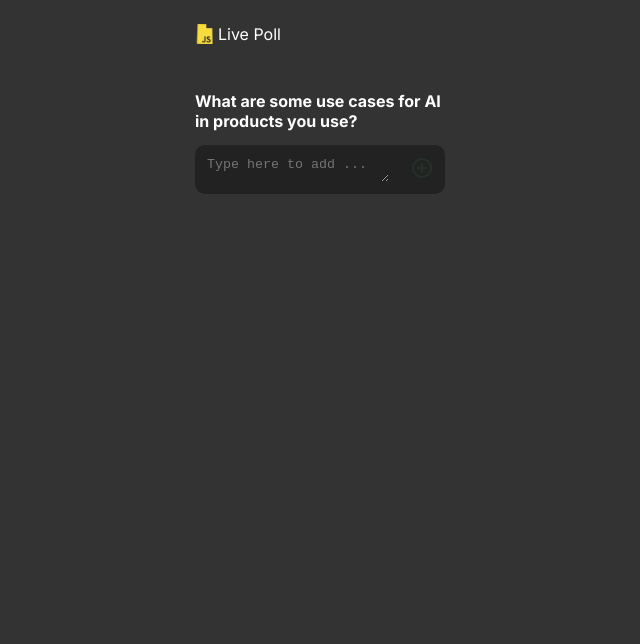
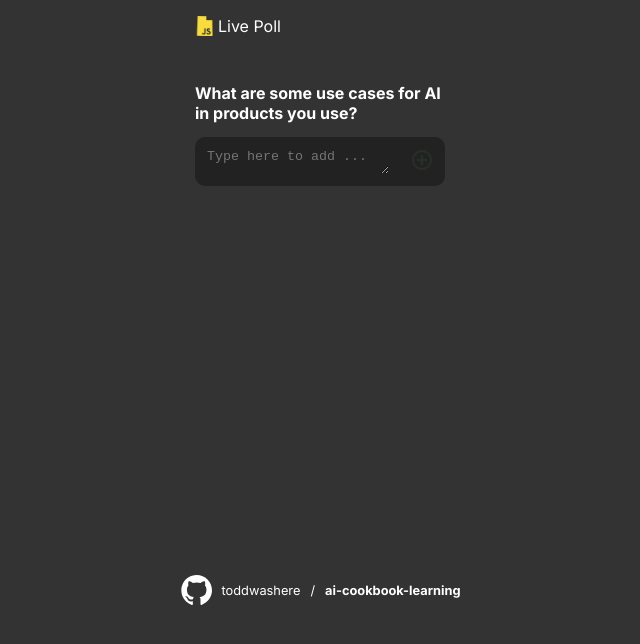
Before and after one commit to toddwashere/live-survey-poll, a Next.js app: page / in a window 1280 px wide. Shown: the top 644 px of the page, without its empty margins (320-960 px from the left). Built offline with nearby package versions, Linux system fonts and the light colour scheme.

Commit message:
Add github repo link

```diff
--- /dev/null
+++ b/src/app/components/GitHubRepoLink.tsx
@@ -0,0 +1,66 @@
+"use client"
+import { css } from "@emotion/css"
+
+
+type Props = {
+   url: string
+   ownerName: string
+   repoName: string
+}
+export const GitHubRepoLink = ({
+   url,
+   ownerName,
+   repoName,
+}: Props) => {
+
+
+   return (
+      <div className={css`
+         display: flex;
+         `}>
+         <a href={url}
+            target="_blank"
+            rel="noreferrer"
+            className={css`
+               color: #FFF;
+               text-decoration: none;
+               font-size: 0.8rem;
+               padding: 10px;
+               border-radius: 10px;
+               background-color: #333;
+               display: flex;
+               gap: 10px;
+               align-items: center;
+               & > svg {
+                  fill: white;
+               }
+               &:hover {
+                  color: #f8dc3d;
+                  background-color: #222;
+                  & > svg {
+                  fill: #f8dc3d;
+               }
+               }
+            `}>
+
+            <GithubLogo />
+
+            <span>{ownerName}</span>
+            <span> / </span>
+            <strong>{repoName}</strong>
+         </a>
+      </div>
+   )
+}
+
+
+const GithubLogo = () => {
+
+   return (
+      <svg viewBox="0 0 24 24"
+         height="32"
+         width="32">
+         <path d="M12.5.75C6.146.75 1 5.896 1 12.25c0 5.089 3.292 9.387 7.863 10.91.575.101.79-.244.79-.546 0-.273-.014-1.178-.014-2.142-2.889.532-3.636-.704-3.866-1.35-.13-.331-.69-1.352-1.18-1.625-.402-.216-.977-.748-.014-.762.906-.014 1.553.834 1.769 1.179 1.035 1.74 2.688 1.25 3.349.948.1-.747.402-1.25.733-1.538-2.559-.287-5.232-1.279-5.232-5.678 0-1.25.445-2.285 1.178-3.09-.115-.288-.517-1.467.115-3.048 0 0 .963-.302 3.163 1.179.92-.259 1.897-.388 2.875-.388.977 0 1.955.13 2.875.388 2.2-1.495 3.162-1.179 3.162-1.179.633 1.581.23 2.76.115 3.048.733.805 1.179 1.825 1.179 3.09 0 4.413-2.688 5.39-5.247 5.678.417.36.776 1.05.776 2.128 0 1.538-.014 2.774-.014 3.162 0 .302.216.662.79.547C20.709 21.637 24 17.324 24 12.25 24 5.896 18.854.75 12.5.75Z"></path>
+      </svg>
+   )
+}
--- a/src/app/globals.css
+++ b/src/app/globals.css
@@ -3,3 +3,8 @@
   color: #fff;
   font-family: Arial, Helvetica, sans-serif;
 }
+
+body {
+  margin: 0;
+  padding: 0;
+}
--- a/src/app/page.module.css
+++ b/src/app/page.module.css
@@ -4,7 +4,7 @@
   justify-content: space-between;
   align-items: center;
   padding: 1rem 0 0 0;
-  min-height: 100vh;
+  min-height: 600px;
 }
 
 .description {
--- a/src/app/page.tsx
+++ b/src/app/page.tsx
@@ -1,3 +1,4 @@
+import { GitHubRepoLink } from './components/GitHubRepoLink'
 import styles from './page.module.css'
 import { SurveyForm } from './survey/SurveyForm'
 
@@ -7,6 +8,16 @@
 
       <SurveyForm />
 
+
+      <div>
+
+        <GitHubRepoLink
+          ownerName="toddwashere"
+          repoName="ai-cookbook-learning"
+          url="https://github.com/toddwashere/ai-cookbook-learning/tree/main/api/src/examples"
+        />
+
+      </div>
     </main>
   )
 }
```
